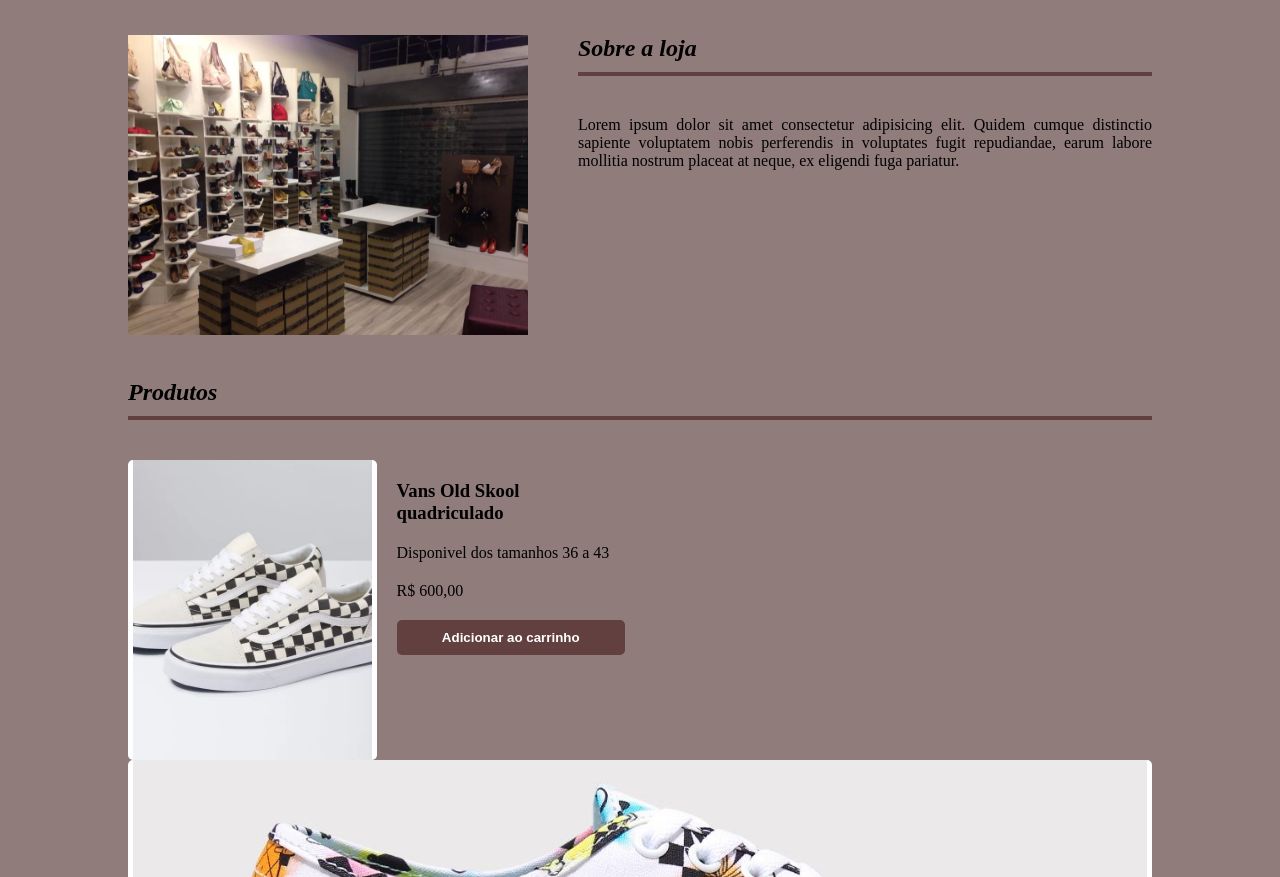
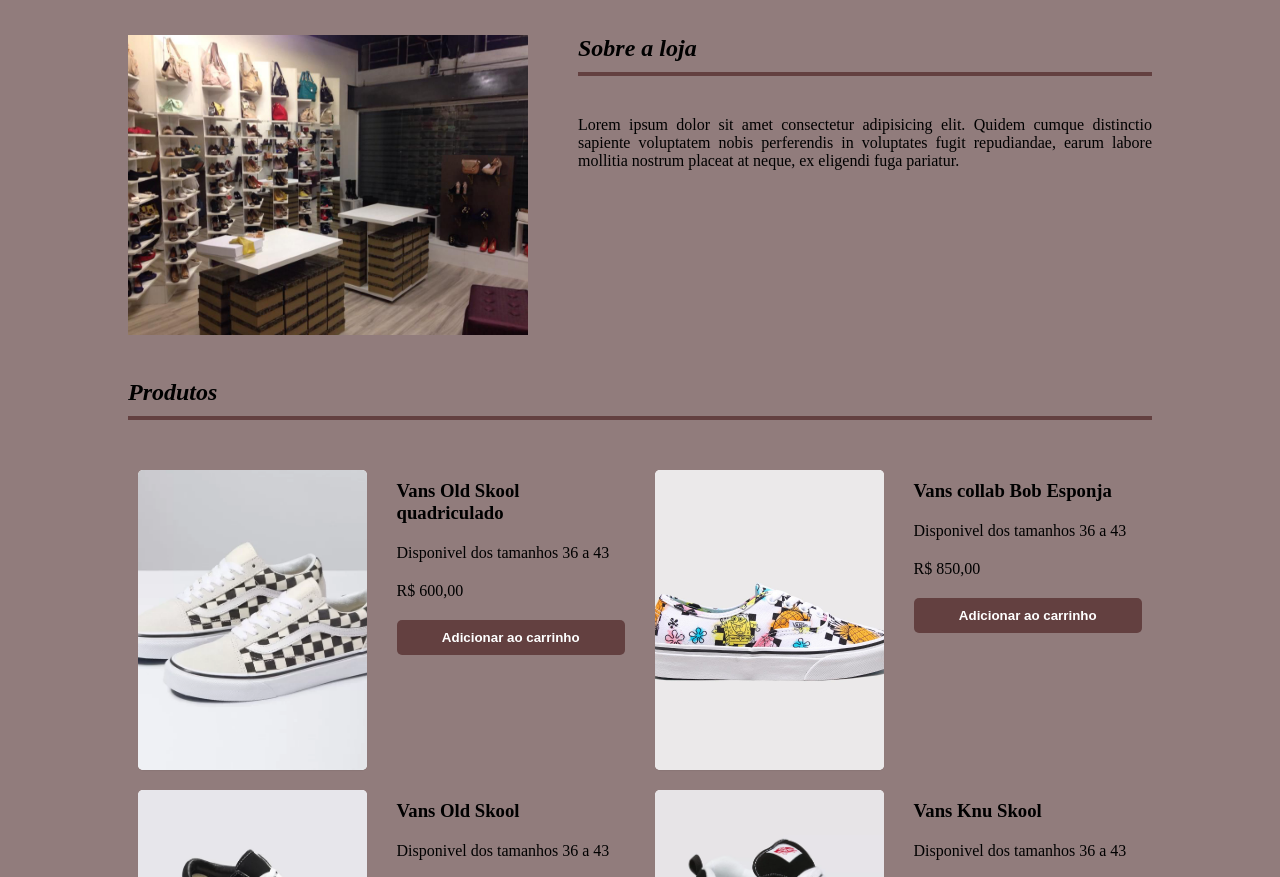
Before and after one commit to palmeirense18/Ebac_shoes, a plain HTML site: page index.html in a window 1280 px wide. Shown: the part 74-951 px from the top of the page. Drawn offline with Linux system fonts and the light colour scheme.

Commit message:
concertando erros

```diff
--- a/main.css
+++ b/main.css
@@ -90,6 +90,8 @@ nav ul li a {
 }
 
 .imgProduto {
+    justify-content: space-around;
+    margin: 10px;
     max-width: 100%;
     height: 300px;
     overflow: hidden;
@@ -100,7 +102,7 @@ nav ul li a {
 }
 
 .imgProduto img {
-    padding: 0 5px;
+    padding: 2 5px;
     height: 100%;
     width: 100%;
     overflow: hidden;
```
Also changed, not shown: index.html (+2 -2 lines).
